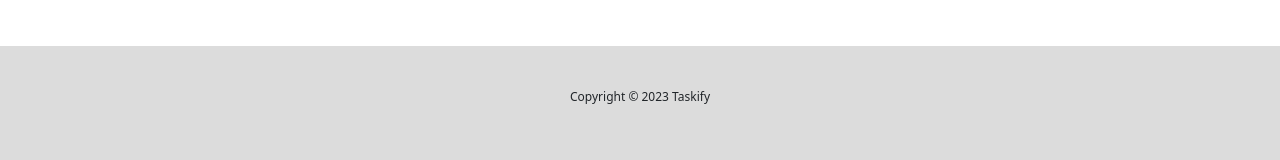
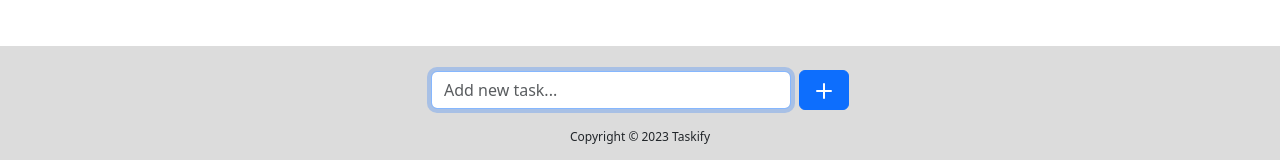
Before and after one commit to susulone/react-redux-js-todo-app, a React (Vite) app: page / in a window 1280 px wide. Shown: the part 634-794 px from the top of the page. Built offline with nearby package versions, Linux system fonts and the light colour scheme.

Commit message:
Add AddTask component and refactor it into the Footer component

```diff
--- a/src/common/Footer/index.jsx
+++ b/src/common/Footer/index.jsx
@@ -1,4 +1,5 @@
 // Components
+import { AddTask } from "../../features/tasks/AddTask";
 
 // Styles
 import "./styles.css";
@@ -19,6 +20,7 @@ export const Footer = () => {
 
     return (
         <footer className="footer">
+            <AddTask />
             <p id="footer-content">
                 Copyright <span>&copy; </span>
                 {projectLifeTime()} Taskify
--- /dev/null
+++ b/src/features/tasks/AddTask.jsx
@@ -0,0 +1,61 @@
+// React
+import { useState } from "react";
+
+// Redux
+import { useDispatch } from "react-redux";
+import { addTask } from "./taskSlice";
+
+// Components
+import {
+    Button,
+    Form,
+    FormControl,
+    FormGroup,
+    FormLabel,
+    Stack,
+} from "react-bootstrap";
+import { Plus } from "react-feather";
+
+// Styles
+import "./styles.css";
+
+export const AddTask = () => {
+    const dispatch = useDispatch();
+    const [newTask, setNewTask] = useState("");
+
+    const handleSubmit = (e) => {
+        e.preventDefault();
+        dispatch(addTask({ task: newTask }));
+        setNewTask("");
+    };
+
+    return (
+        <>
+            <Stack
+                as={Form}
+                onSubmit={handleSubmit}
+                direction="horizontal"
+                gap={2}
+                id="add-form"
+            >
+                <FormGroup>
+                    <FormLabel column htmlFor="newTodo">
+                        New Todo
+                    </FormLabel>
+                    <FormControl
+                        autoFocus
+                        required
+                        id="newTodo"
+                        type="text"
+                        value={newTask}
+                        onChange={(e) => setNewTask(e.target.value)}
+                        placeholder="Add new task..."
+                    />
+                </FormGroup>
+                <Button type="submit" aria-label="Add Todo">
+                    <Plus />
+                </Button>
+            </Stack>
+        </>
+    );
+};
```
